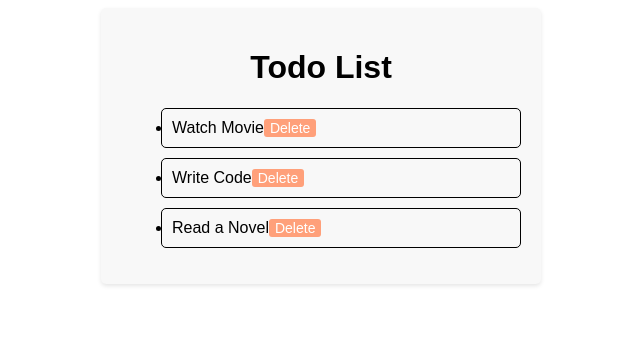
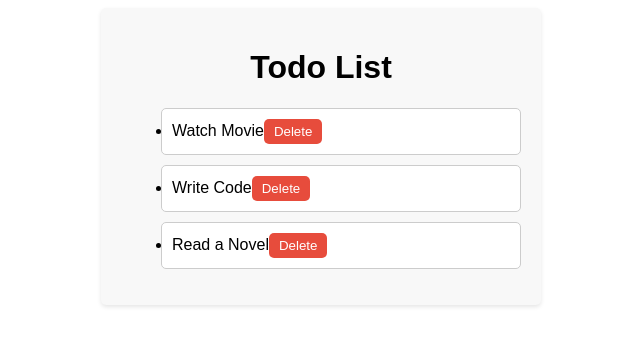
Before and after one commit to shaddy1234/TodoList-react, a React (Vite) app in the folder todolist/: page / in a window 1280 px wide. Shown: the top 346 px of the page, without its empty margins (319-959 px from the left). Built offline with nearby package versions, Linux system fonts and the light colour scheme.

Commit message:
final styling

```diff
--- a/todolist/src/components/c.css
+++ b/todolist/src/components/c.css
@@ -10,20 +10,30 @@
 .todo-list-container h1 {
     text-align: center;
 }
-.todo-item {
-    border: 1px solid black;
+ /* Style the todo list items */
+ .todo-item {
+    display: flex;
+    justify-content: space-between;
+    align-items: center;
+    margin-top: 10px;
     padding: 10px;
+    background-color: #fff;
+    border: 1px solid #ccc;
     border-radius: 5px;
-    margin-top: 10px;
-}
-.todo-item button {
-    color: white;
-    background-color: lightsalmon;
+  }
+
+  /* Style the delete button */
+  .todo-item button {
+    background-color: #e74c3c;
+    color: #fff;
     border: none;
-    border-radius: 3px;
-    font-size: 14px;
-}
-.todo-item button:hover {
-    background-color: rgb(165, 60, 19);
+    border-radius: 5px;
+    cursor: pointer;
+    padding: 5px 10px; /* Increase padding for the button */
+    transition: background-color 0.3s; /* Add a smooth background color transition */
+  }
 
-}
+  /* Change the button style when hovering */
+  .todo-item button:hover {
+    background-color: #c0392b;
+  }
```
